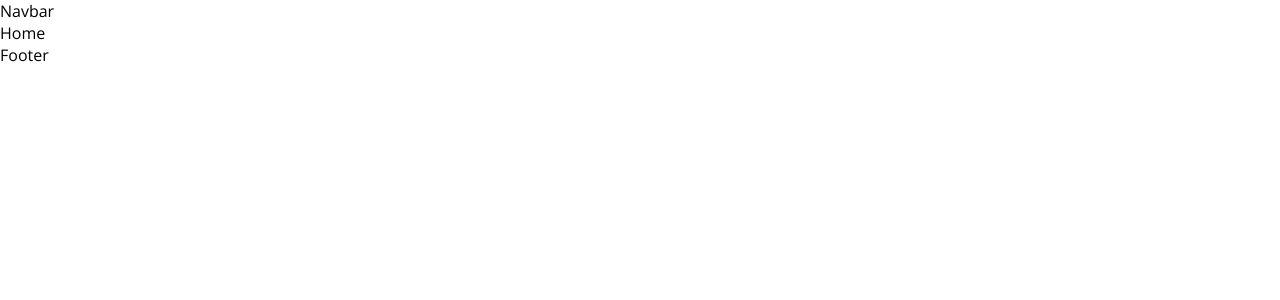
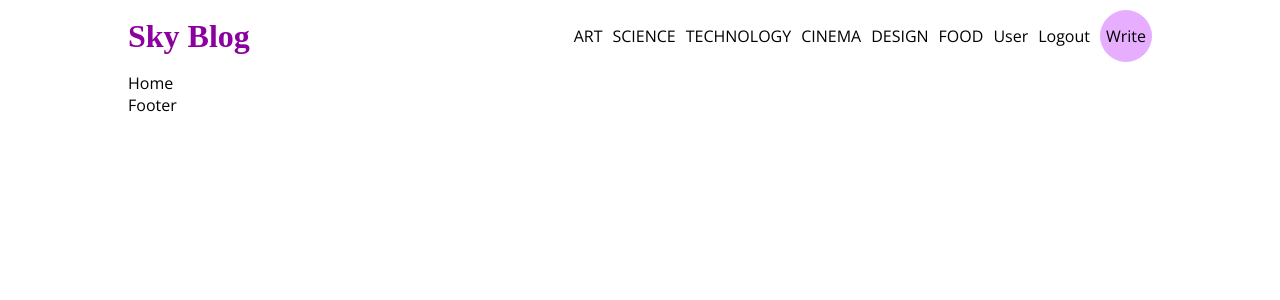
Before and after one commit to hekmatsalehi/blog-app, a React (Create React App) app in the folder client/: page / in a window 1280 px wide. Shown: the top 300 px of the page. Built offline with nearby package versions, Linux system fonts and the light colour scheme.

Commit message:
Navbar designed

```diff
--- a/client/src/components/Navbar.jsx
+++ b/client/src/components/Navbar.jsx
@@ -1,8 +1,37 @@
 import React from 'react'
-
+import {Link} from 'react-router-dom'
 function Navbar() {
   return (
-    <div>Navbar</div>
+    <div className='navbar'>
+      <div className='container'>
+        <div className='logo'>Sky Blog</div>
+        <div className='links'>
+          <Link className='link' to='/?cat=art'>
+            <h6>ART</h6>
+          </Link>
+          <Link className='link' to='/?cat=science'>
+            <h6> SCIENCE</h6>
+          </Link>
+          <Link className='link' to='/?cat=technology'>
+            <h6>TECHNOLOGY</h6>
+          </Link>
+          <Link className='link' to='/?cat=cinema'>
+            <h6>CINEMA</h6>
+          </Link>
+          <Link className='link' to='/?cat=design'>
+            <h6>DESIGN</h6>
+          </Link>
+          <Link className='link' to='/?cat=food'>
+            <h6>FOOD</h6>
+          </Link>
+          <span>User</span>
+          <span>Logout</span>
+          <span className='write'>
+            <Link className='link' to='/write'>Write</Link>
+          </span>
+        </div>
+      </div>
+    </div>
   )
 }
 
--- a/client/src/style.scss
+++ b/client/src/style.scss
@@ -2,7 +2,15 @@
 $purple: #8d00a0;
 
 .app {
+    display: flex;
+    justify-content: center;
     .container {
+        width: 1024px;
+
+        .link{
+            text-decoration: none;
+            color: inherit;
+        }
         //Login and Register
         .auth {
             display: flex;
@@ -51,5 +59,61 @@
                 }
             }
         }
+
+        //Nabar
+        .navbar {
+
+            .container {
+                padding: 10px 0px;
+                display: flex;
+                justify-content: space-between;
+                align-items: center;
+
+
+                .logo {
+                    font-size: 32px;
+                    font-weight: 600;
+                    cursor: pointer;
+                    font-family: 'Odibee Sans', cursive;
+                    color: $purple;
+                }
+
+                .links {
+                    display: flex;
+                    gap: 10px;
+                    align-items: center;
+
+                    h6 {
+                        font-size: 16px;
+                        font-weight: 300;
+                    }
+
+                    span {
+                        cursor: pointer;
+                    }
+
+                    .write {
+                        background-color: $lightPurple;
+                        width: 50px;
+                        height: 50px;
+                        border-radius: 50px;
+                        display: flex;
+                        justify-content: center;
+                        align-items: center;
+                        font-weight: 300;
+                        border: 1px solid $lightPurple;
+
+
+                        &:hover {
+                            color: $purple;
+                            background-color: white;
+                            border: 1px solid $lightPurple;
+
+                        }
+                    }
+
+                }
+            }
+        }
     }
 }
```
